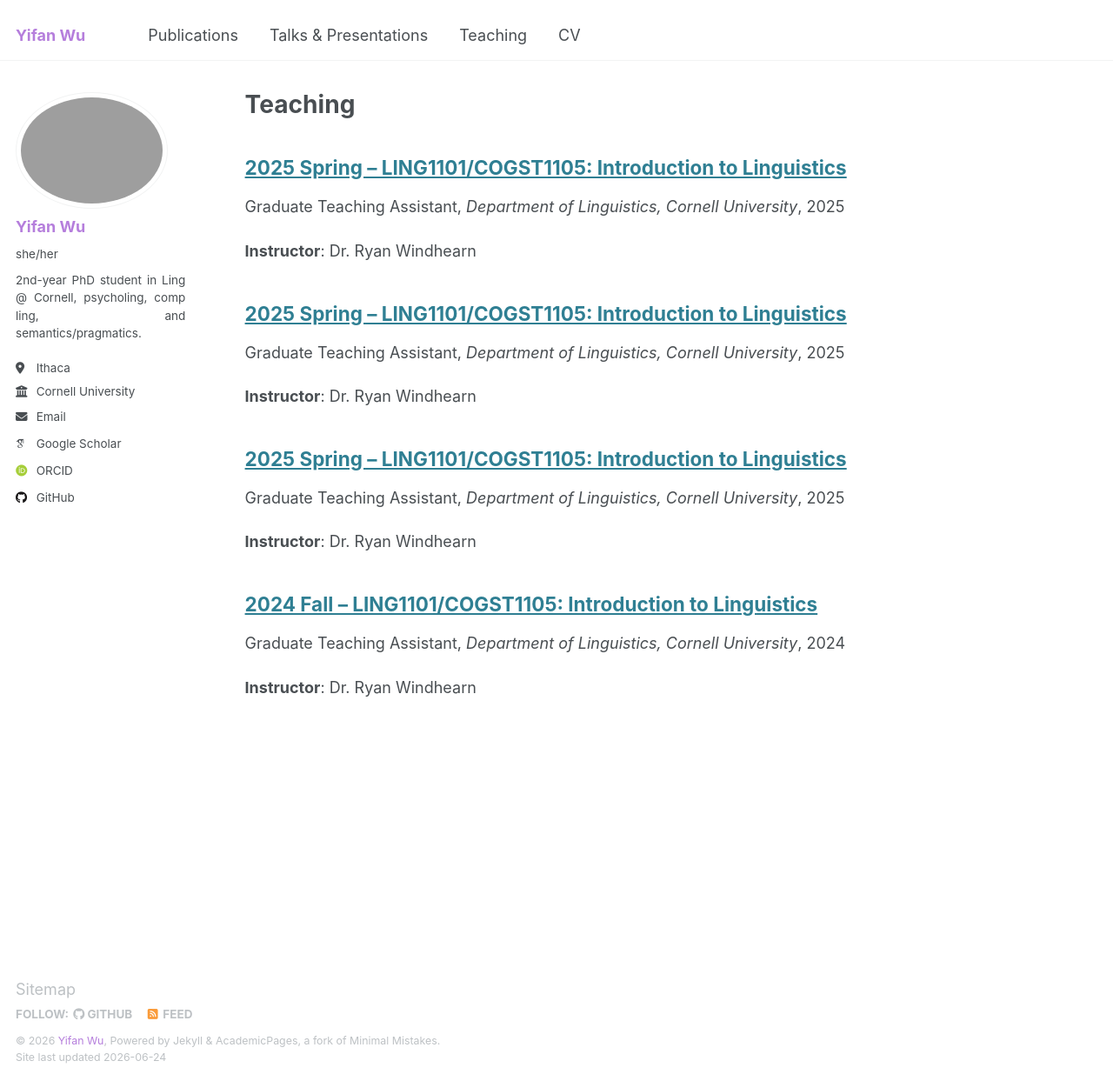
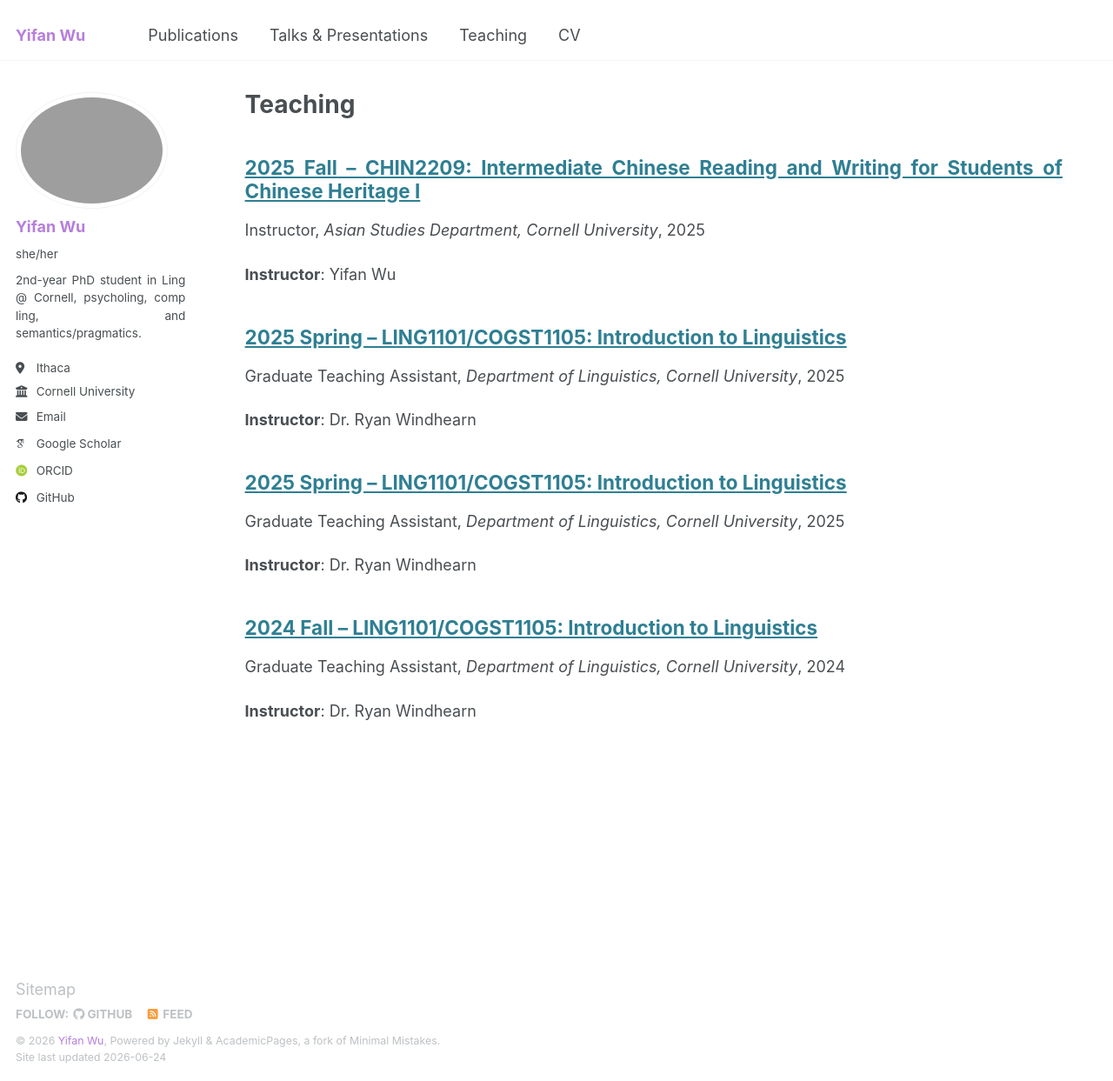
Before and after one commit to lynn-yifanwu-ling/lynn-yifanwu-ling.github.io, a Jekyll site: the page built from _pages/teaching.html, in a window 1280 px wide and 1243 px high. Shown: the whole window at 87% size. Built offline with Jekyll 4.4.1, drawn with Linux system fonts in a browser that asks for light colours; some web fonts are replaced.

Commit message:
Update 2025_fall.md

```diff
--- a/_teaching/2025_fall.md
+++ b/_teaching/2025_fall.md
@@ -1,11 +1,12 @@
 ---
-title: "2025 Spring -- LING1101/COGST1105: Introduction to Linguistics"
+title: "2025 Fall -- CHIN2209: Intermediate Chinese Reading and Writing for Students of Chinese
+Heritage I"
 collection: teaching
-type: "Graduate Teaching Assistant"
-permalink: /teaching/2025_spring
-venue: "Department of Linguistics, Cornell University"
-date: 2025-01-21
+type: "Instructor"
+permalink: /teaching/2025_fall
+venue: "Asian Studies Department, Cornell University"
+date: 2025-08-25
 location: "Ithaca, NY"
 ---
 
-**Instructor**: Dr. Ryan Windhearn
+**Instructor**: Yifan Wu
```
